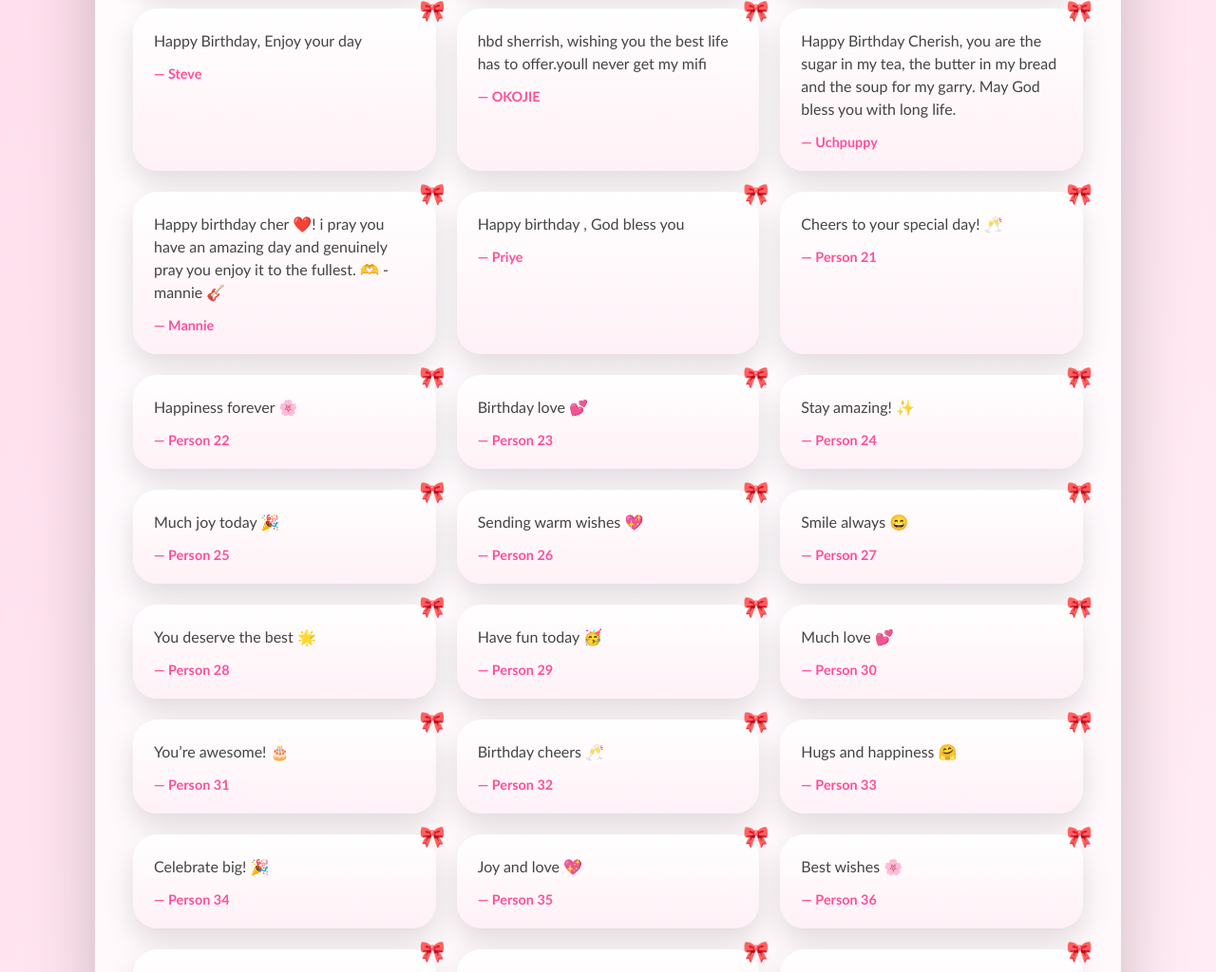
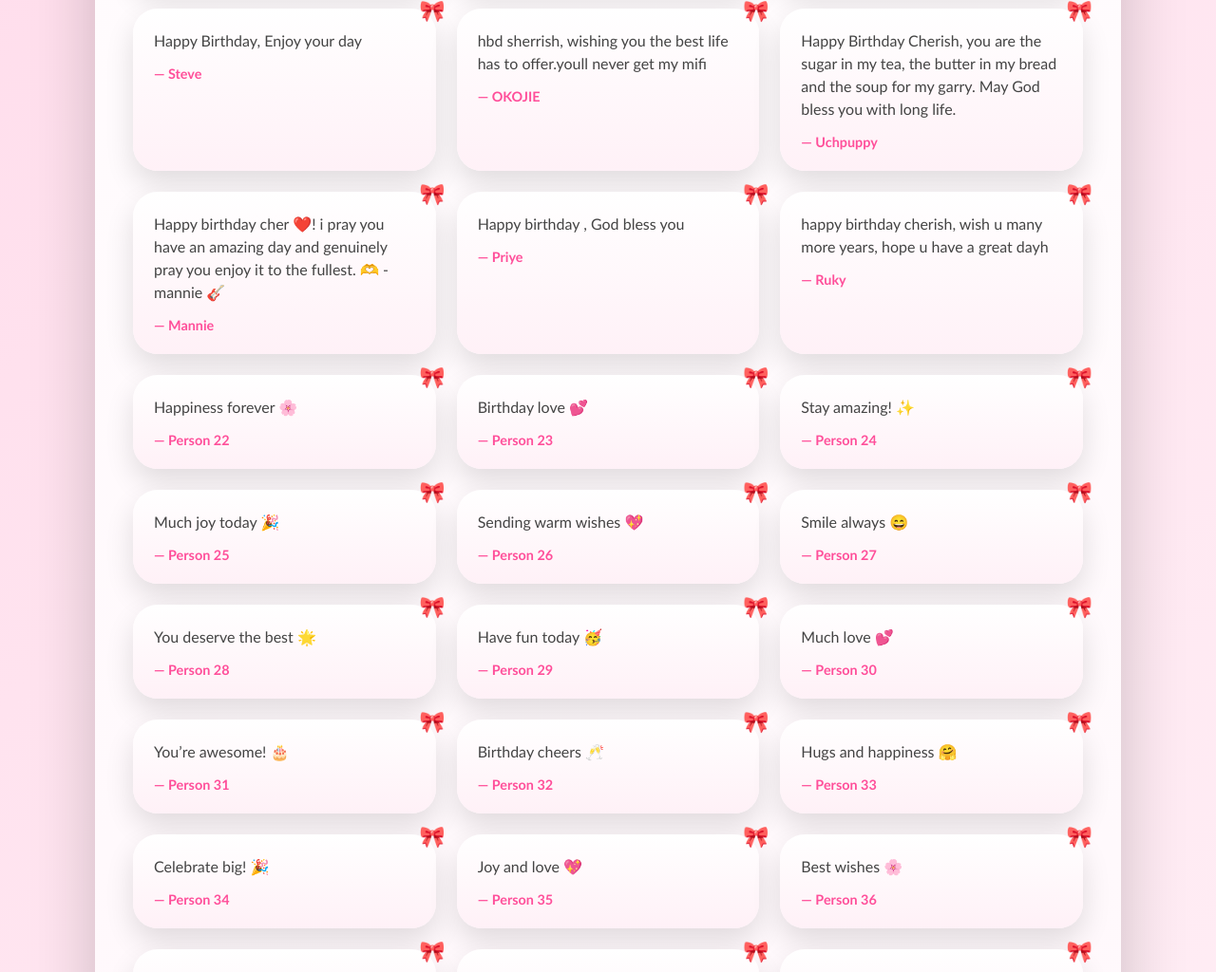
Before and after one commit to hss9kzhyq6-ops/Cherish-birthday-card, a plain HTML site: page index.html in a window 1280 px wide. Shown: the part 1465-2489 px from the top of the page at 95% size. Drawn offline with Linux system fonts and the light colour scheme.

Commit message:
index.html

```diff
--- a/index.html
+++ b/index.html
@@ -124,7 +124,7 @@
       { name: "Uchpuppy", message: "Happy Birthday Cherish, you are the sugar in my tea, the butter in my bread and the soup for my garry. May God bless you with long life." },
       { name: "Mannie", message: "Happy birthday cher ❤️! i pray you have an amazing day and genuinely pray you enjoy it to the fullest. 🫶 - mannie 🎸" },
       { name: "Priye", message: "Happy birthday , God bless you" },
-      { name: "Person 21", message: "Cheers to your special day! 🥂" },
+      { name: "Ruky", message: "happy birthday cherish, wish u many more years, hope u have a great dayh" },
       { name: "Person 22", message: "Happiness forever 🌸" },
       { name: "Person 23", message: "Birthday love 💕" },
       { name: "Person 24", message: "Stay amazing! ✨" },
```
